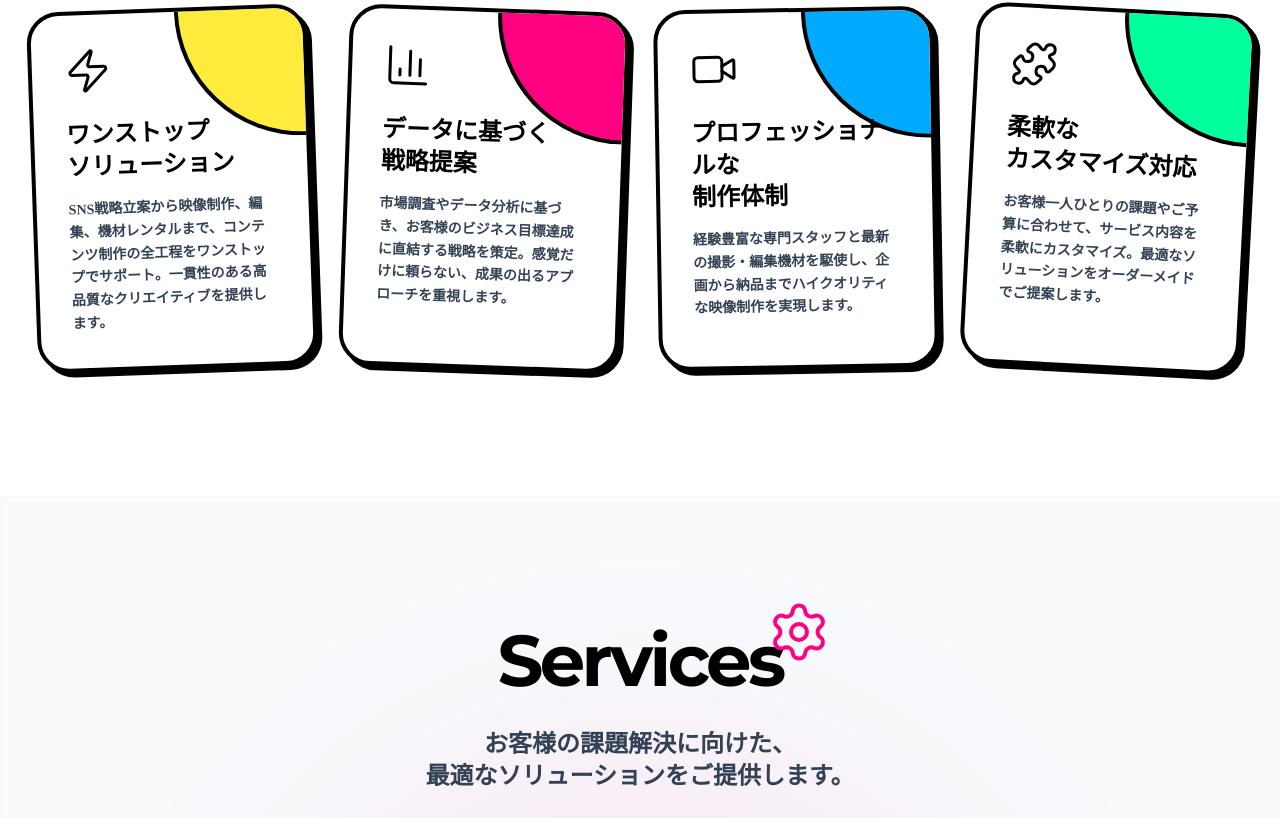
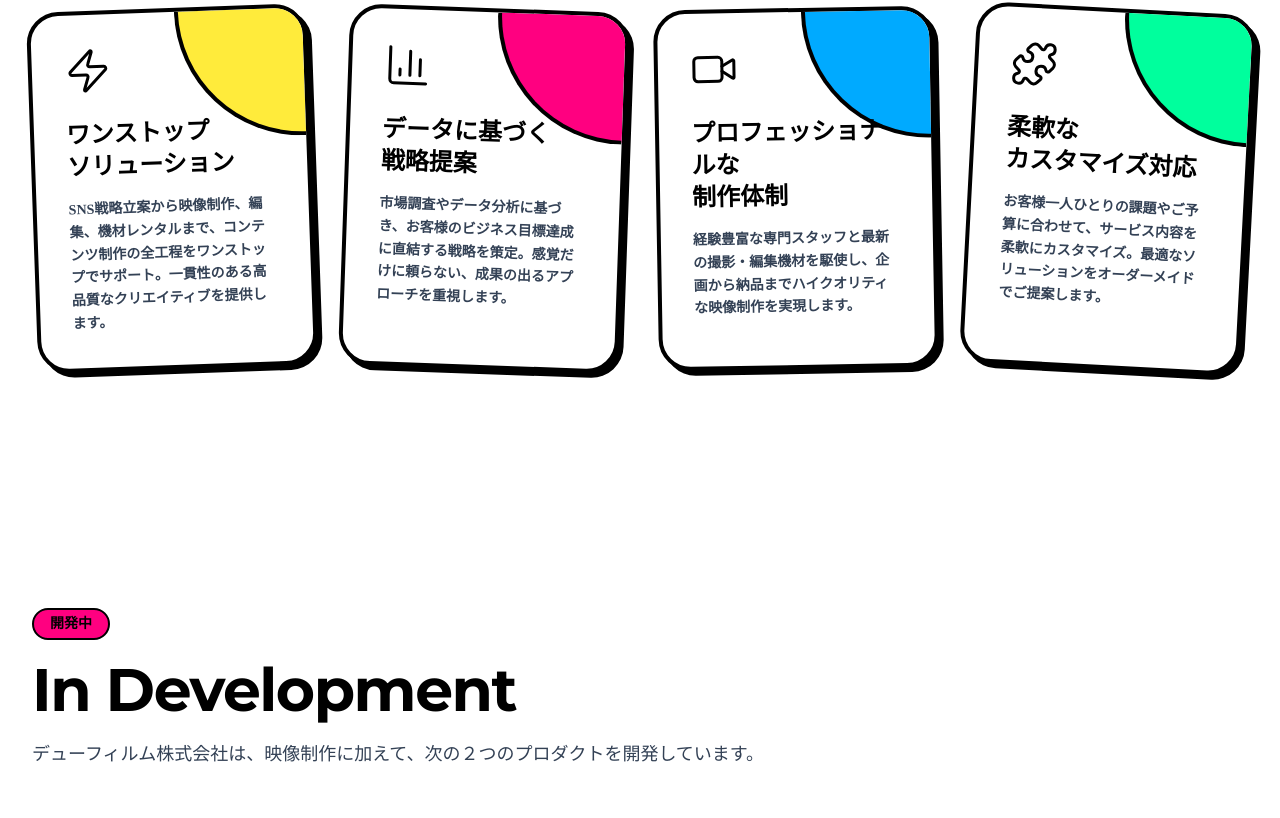
Before and after one commit to 3110yutaro/homepage-diwfilm, a Next.js app: page / in a window 1280 px wide. Shown: the part 3279-4097 px from the top of the page. Built offline with nearby package versions, Linux system fonts and the light colour scheme.

Commit message:
Show products in development on company site

```diff
--- /dev/null
+++ b/src/app/components/sections/DevelopingProducts.tsx
@@ -0,0 +1,56 @@
+import { BookOpenText, Clapperboard } from "lucide-react";
+
+const products = [
+  {
+    title: "英語学習アプリ",
+    description:
+      "日本語話者が英語を学び、日常で使うための学習アプリを開発しています。",
+    icon: BookOpenText,
+    color: "bg-pop-yellow",
+  },
+  {
+    title: "映像制作・編集支援ツール",
+    description:
+      "文字起こしや字幕、編集データの整理を通じて、映像制作の工程を支えるツールを開発しています。",
+    icon: Clapperboard,
+    color: "bg-pop-blue",
+  },
+];
+
+export function DevelopingProducts() {
+  return (
+    <section id="in-development" className="relative bg-white py-20 md:py-28">
+      <div className="container mx-auto px-4 sm:px-6 lg:px-8">
+        <div className="mb-10 max-w-3xl md:mb-14">
+          <span className="inline-block rounded-full border-2 border-black bg-pop-pink px-4 py-1 text-sm font-black text-black">
+            開発中
+          </span>
+          <h2 className="mt-5 text-4xl font-black tracking-tight text-black md:text-6xl">
+            In Development
+          </h2>
+          <p className="mt-5 text-base font-medium leading-relaxed text-slate-700 md:text-lg">
+            デューフィルム株式会社は、映像制作に加えて、次の２つのプロダクトを開発しています。
+          </p>
+        </div>
+
+        <div className="grid gap-6 md:grid-cols-2">
+          {products.map(({ title, description, icon: Icon, color }) => (
+            <article
+              key={title}
+              className="rounded-[2rem] border-4 border-black bg-white p-7 shadow-neo md:p-10"
+            >
+              <div className={`mb-7 flex h-16 w-16 items-center justify-center rounded-2xl border-2 border-black ${color}`}>
+                <Icon aria-hidden="true" size={32} strokeWidth={1.8} />
+              </div>
+              <h3 className="text-2xl font-black text-black md:text-3xl">{title}</h3>
+              <p className="mt-4 font-medium leading-relaxed text-slate-700">
+                {description}
+              </p>
+              <p className="mt-6 text-sm font-bold text-slate-600">現在開発中</p>
+            </article>
+          ))}
+        </div>
+      </div>
+    </section>
+  );
+}
--- a/src/app/page.tsx
+++ b/src/app/page.tsx
@@ -3,6 +3,7 @@ import { useState } from "react";
 import { motion, useScroll, useSpring } from "framer-motion";
 import { Hero } from "@/app/components/sections/Hero";
 import { About } from "@/app/components/sections/About";
+import { DevelopingProducts } from "@/app/components/sections/DevelopingProducts";
 import { ServiceCard } from "@/app/components/sections/ServiceCard";
 import { Contact } from "@/app/components/sections/Contact";
 import { services } from "@/lib/services";
@@ -40,6 +41,7 @@ export default function Home() {
         <BackgroundBlobs />
         <Hero showContent={showContent} />
         <About />
+        <DevelopingProducts />
 
         <section id="services" className="py-16 md:py-32 relative overflow-hidden bg-slate-50">
            {/* 背景装飾 */}
--- a/src/app/products/page.tsx
+++ b/src/app/products/page.tsx
@@ -1,6 +1,7 @@
 "use client";
 
 import { Products } from "@/app/components/sections/Products"
+import { DevelopingProducts } from "@/app/components/sections/DevelopingProducts"
 import { ContactCta } from "@/app/components/sections/ContactCta"
 import { CustomCursor } from "@/app/components/ui/CustomCursor"
 import { motion, useScroll, useSpring } from "framer-motion"
@@ -24,6 +25,7 @@ export default function ProductsPage() {
       />
 
       <Products />
+      <DevelopingProducts />
       <ContactCta />
     </main>
   )
```
